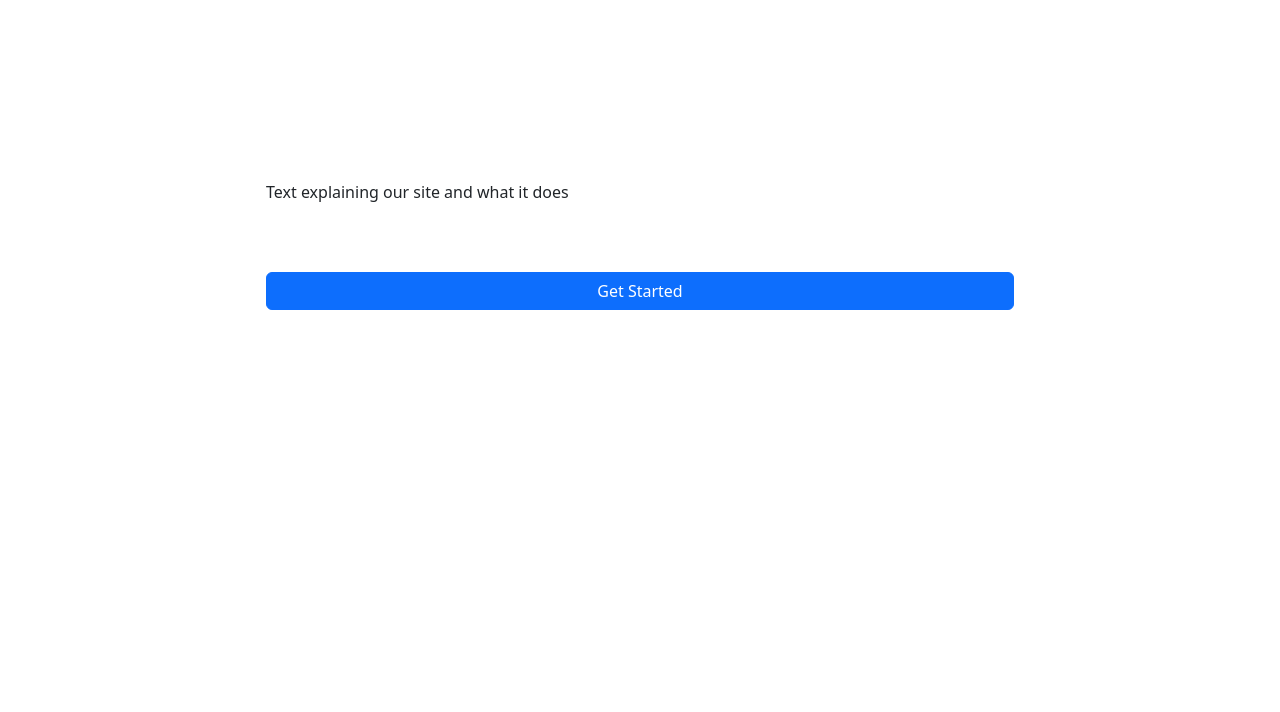
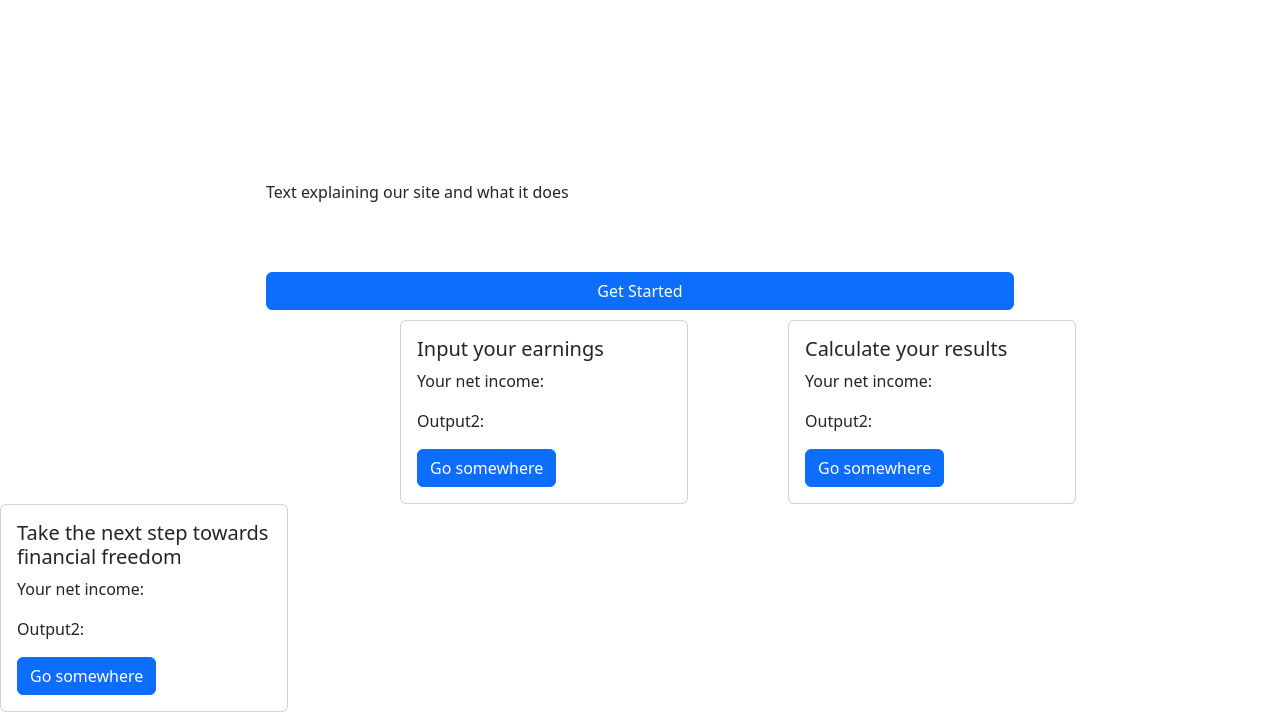
Before and after one commit to Shinsha-Studios/Hackthon, a plain HTML site: page FinancialMainPage.html in a window 1280 px wide. Shown: the part 127-839 px from the top of the page. Before the commit the page ends 800 px from the top, so only its background shows below. Drawn offline with nearby package versions, Linux system fonts and the light colour scheme.

Commit message:
Front end
pushing front end

```diff
--- a/FinancialMainPage.html
+++ b/FinancialMainPage.html
@@ -26,44 +26,41 @@
 <br>
 <br>
 <div id="ButtonDiv">
-	<a class="btn btn-primary mybtn" href="Input.html" role="button">Get Started</a>
+	<a class="btn btn-primary mybtn" href="Input.html" role="button" id="StartButton">Get Started</a>
 </div>
 
 
 
-<!--<table class="TableBody">
-	<tr>
-		<th>
-			User financial inputs
-		</th>
-		<th>
-			Emergency fund
-		</th>
-		<th>
-			Rainy day fund
-		</th>
-		<th>
-			Investment opportunity predictions
-		</th>
-	</tr>
-	<tr class="TableBody">
-		<td class="TableBody">
-		</td>
-		<td class="TableBody">
-			test11
-		</td>
-		<td class="TableBody">
-			wd
-		</td>
-		<td class="TableBody">
-			wd
-		</td>
-	</tr>
-	<tr>
-		<td>
-		</td>
-	</tr>
-</table>-->
+
+<div class="card" style="width: 18rem;" id="CardDiv">
+	<div class="card-body">
+	  <h5 class="card-title">Input your earnings</h5>
+	  <p class="card-text">Your net income:</p>
+	  <p class="card-text">Output2:</p>
+
+	  <a href="#" class="btn btn-primary">Go somewhere</a>
+	</div>
+  </div>
+
+  <div class="card" style="width: 18rem;" id="CardDiv2">
+	<div class="card-body">
+	  <h5 class="card-title">Calculate your results</h5>
+	  <p class="card-text">Your net income:</p>
+	  <p class="card-text">Output2:</p>
+
+	  <a href="#" class="btn btn-primary">Go somewhere</a>
+	</div>
+  </div>
+
+  <div class="card" style="width: 18rem;" id="CardDiv3">
+	<div class="card-body">
+	  <h5 class="card-title">Take the next step towards financial freedom</h5>
+	  <p class="card-text">Your net income:</p>
+	  <p class="card-text">Output2:</p>
+
+	  <a href="#" class="btn btn-primary">Go somewhere</a>
+	</div>
+  </div>
 
 
 </body>
--- a/MainPageCSS.css
+++ b/MainPageCSS.css
@@ -27,4 +27,16 @@
 
 .mybtn{
 	width: 100%;
+
 }
+
+#CardDiv{
+	float: left;
+	margin-right: 100px;
+	margin-left: 400px;
+}
+
+#CardDiv2{
+	float: left;
+	margin-right: 100px;
+}
```
Also changed, not shown: Input.html (+4 -5 lines).
